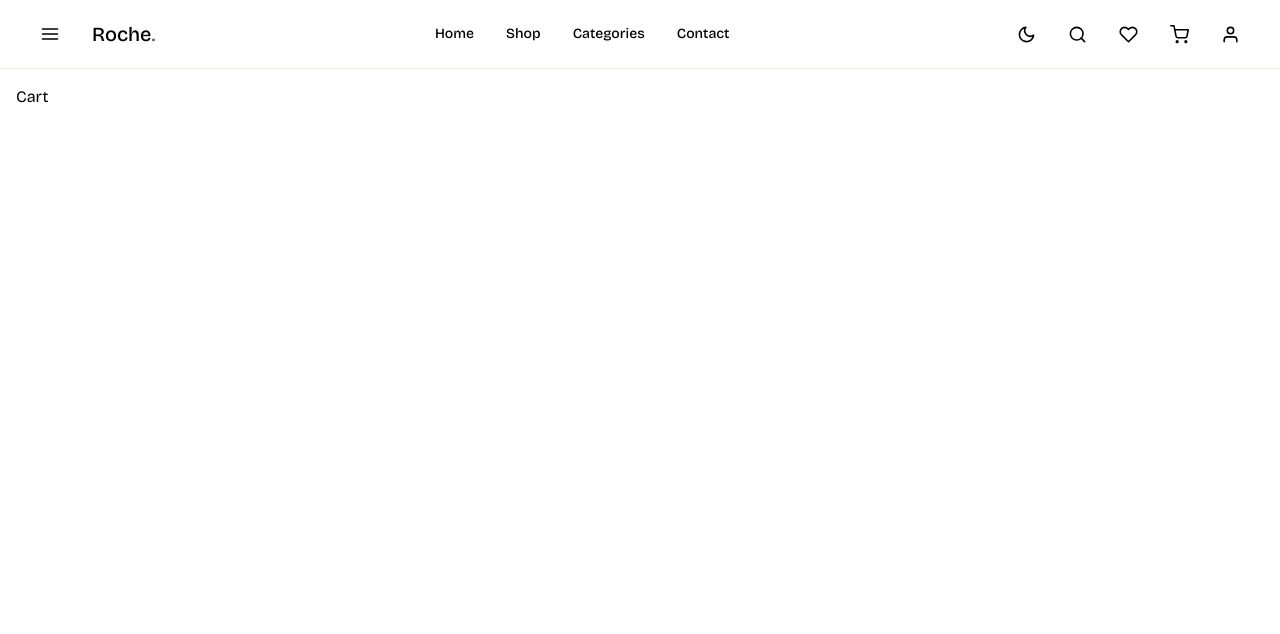
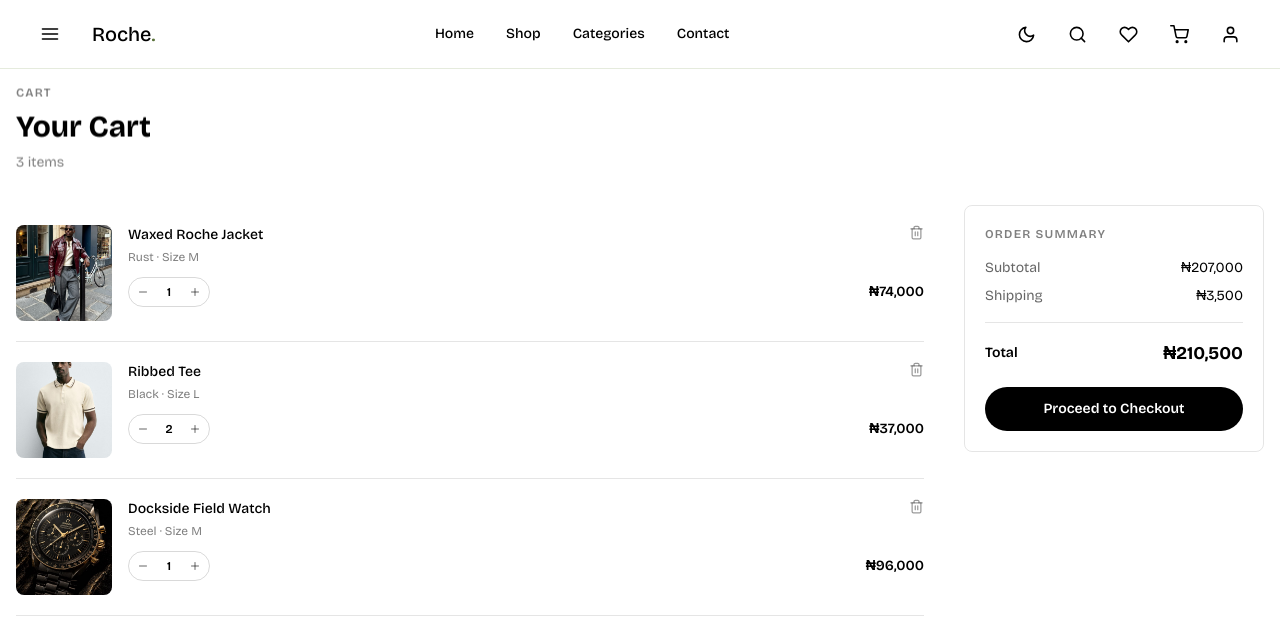
Before and after one commit to Quwambinuyo/Roche, a React (Vite) app in the folder frontend/: page /cart in a window 1280 px wide. Shown: the top 634 px of the page. Built offline with nearby package versions, Linux system fonts and the light colour scheme.

Commit message:
cart context added

```diff
--- /dev/null
+++ b/frontend/src/context/CartContext.jsx
@@ -0,0 +1,82 @@
+import React, { createContext, useContext, useEffect, useState } from "react";
+
+import { getItem, setItem } from "../utils/localStorage";
+
+const CartContext = createContext(undefined);
+
+const CART_STORAGE_KEY = "cart";
+
+const buildLineId = (product, color, size) =>
+  [product.slug, color?.name ?? "no-color", size ?? "no-size"].join("::");
+
+const parsePrice = (price) => Number(price.replace(/[₦,]/g, ""));
+
+export const CartProvider = ({ children }) => {
+  const [items, setItems] = useState(() => getItem(CART_STORAGE_KEY, []));
+
+  useEffect(() => {
+    setItem(CART_STORAGE_KEY, items);
+  }, [items]);
+
+  const addToCart = ({ product, color = null, size = null, qty = 1 }) => {
+    const lineId = buildLineId(product, color, size);
+
+    setItems((prev) => {
+      const existing = prev.find((line) => line.id === lineId);
+
+      if (existing) {
+        return prev.map((line) =>
+          line.id === lineId ? { ...line, qty: line.qty + qty } : line,
+        );
+      }
+
+      return [...prev, { id: lineId, product, color, size, qty }];
+    });
+  };
+
+  const removeFromCart = (lineId) => {
+    setItems((prev) => prev.filter((line) => line.id !== lineId));
+  };
+
+  const updateQty = (lineId, qty) => {
+    if (qty <= 0) {
+      removeFromCart(lineId);
+      return;
+    }
+
+    setItems((prev) =>
+      prev.map((line) => (line.id === lineId ? { ...line, qty } : line)),
+    );
+  };
+
+  const clearCart = () => setItems([]);
+
+  const itemCount = items.reduce((sum, line) => sum + line.qty, 0);
+
+  const subtotal = items.reduce(
+    (sum, line) => sum + parsePrice(line.product.price) * line.qty,
+    0,
+  );
+
+  const value = {
+    items,
+    addToCart,
+    removeFromCart,
+    updateQty,
+    clearCart,
+    itemCount,
+    subtotal,
+  };
+
+  return <CartContext.Provider value={value}>{children}</CartContext.Provider>;
+};
+
+export const useCart = () => {
+  const context = useContext(CartContext);
+  if (context === undefined) {
+    throw new Error("useCart must be used within a CartProvider");
+  }
+  return context;
+};
+
+export default CartContext;
--- a/frontend/src/main.jsx
+++ b/frontend/src/main.jsx
@@ -8,6 +8,7 @@ import App from "./App.jsx";
 import { store } from "./redux/store";
 import { ThemeProvider } from "./context/ThemeContext";
 import { CountryProvider } from "./context/CountryContext.jsx";
+import CartContext from "./context/CartContext.jsx";
 
 createRoot(document.getElementById("root")).render(
   <StrictMode>
@@ -15,7 +16,9 @@ createRoot(document.getElementById("root")).render(
       <Provider store={store}>
         <ThemeProvider>
           <CountryProvider>
-            <App />
+            <CartContext>
+              <App />
+            </CartContext>
           </CountryProvider>
         </ThemeProvider>
       </Provider>
--- a/frontend/src/pages/Cart/Cart.jsx
+++ b/frontend/src/pages/Cart/Cart.jsx
@@ -1,7 +1,197 @@
-import React from "react";
+import React, { useState } from "react";
+import { Link } from "react-router-dom";
+import { Minus, Plus, Trash2 } from "lucide-react";
+import Reveal from "../Landing/Reveal";
+import RevealImage from "../../components/UI/RevealImage";
+import RailEmptyState from "../Home/RailEmptyState";
+import { PRODUCTS } from "../../mock/clothing";
+
+const buildMockCart = () => [
+  {
+    product: PRODUCTS[3],
+    color: PRODUCTS[3].colors[0],
+    size: "M",
+    qty: 1,
+  },
+  {
+    product: PRODUCTS[1],
+    color: PRODUCTS[1].colors[0],
+    size: "L",
+    qty: 2,
+  },
+  {
+    product: PRODUCTS[15],
+    color: PRODUCTS[15].colors[0],
+    size: "M",
+    qty: 1,
+  },
+];
+
+const parsePrice = (price) => Number(price.replace(/[₦,]/g, ""));
+
+const formatNaira = (value) => `₦${value.toLocaleString("en-NG")}`;
+
+const SHIPPING_FLAT = 3500;
+
+const CartLine = ({ line, onQtyChange, onRemove }) => {
+  const { product, color, size, qty } = line;
+  const lineTotal = parsePrice(product.price) * qty;
+
+  return (
+    <div className="flex gap-4 py-5 border-b border-secondary/10">
+      <Link to={`/shop/${product.slug}`} className="shrink-0">
+        <RevealImage
+          src={product.image}
+          alt={product.name}
+          className="w-20 h-20 md:w-24 md:h-24 rounded-lg"
+          imgClassName="object-cover"
+        />
+      </Link>
+
+      <div className="flex-1 min-w-0">
+        <div className="flex items-start justify-between gap-2">
+          <Link
+            to={`/shop/${product.slug}`}
+            className="text-sm font-medium text-secondary hover:text-tertiary-600 transition-colors"
+          >
+            {product.name}
+          </Link>
+          <button
+            onClick={() => onRemove(product.slug)}
+            aria-label="Remove item"
+            className="text-secondary/40 hover:text-secondary transition-colors shrink-0"
+          >
+            <Trash2 size={15} />
+          </button>
+        </div>
+
+        <p className="text-xs text-secondary/50 mt-1">
+          {color?.name} · Size {size}
+        </p>
+
+        <div className="flex items-center justify-between mt-3">
+          <div className="flex items-center rounded-full border border-secondary/15">
+            <button
+              onClick={() => onQtyChange(product.slug, Math.max(1, qty - 1))}
+              className="w-7 h-7 flex items-center justify-center text-secondary/60 hover:text-secondary transition-colors"
+            >
+              <Minus size={12} />
+            </button>
+            <span className="w-6 text-center text-xs font-semibold text-secondary">
+              {qty}
+            </span>
+            <button
+              onClick={() => onQtyChange(product.slug, qty + 1)}
+              className="w-7 h-7 flex items-center justify-center text-secondary/60 hover:text-secondary transition-colors"
+            >
+              <Plus size={12} />
+            </button>
+          </div>
+
+          <p className="text-sm font-semibold text-secondary">
+            {formatNaira(lineTotal)}
+          </p>
+        </div>
+      </div>
+    </div>
+  );
+};
 
 const Cart = () => {
-  return <div>Cart</div>;
+  const [items, setItems] = useState(buildMockCart);
+
+  const handleQtyChange = (slug, qty) => {
+    setItems((prev) =>
+      prev.map((line) =>
+        line.product.slug === slug ? { ...line, qty } : line,
+      ),
+    );
+  };
+
+  const handleRemove = (slug) => {
+    setItems((prev) => prev.filter((line) => line.product.slug !== slug));
+  };
+
+  const subtotal = items.reduce(
+    (sum, line) => sum + parsePrice(line.product.price) * line.qty,
+    0,
+  );
+  const shipping = items.length > 0 ? SHIPPING_FLAT : 0;
+  const total = subtotal + shipping;
+
+  return (
+    <div className="">
+      <Reveal className="mb-8">
+        <p className="text-xs font-semibold tracking-widest text-secondary/50 uppercase">
+          Cart
+        </p>
+        <h1 className="font-bold text-2xl md:text-3xl text-secondary mt-2">
+          Your Cart
+        </h1>
+        {items.length > 0 && (
+          <p className="text-sm text-secondary/50 mt-2">
+            {items.length} {items.length === 1 ? "item" : "items"}
+          </p>
+        )}
+      </Reveal>
+
+      {items.length === 0 ? (
+        <RailEmptyState
+          message="Your cart is empty. Add something you like to see it here."
+          ctaLabel="Browse Shop"
+          ctaHref="/shop"
+        />
+      ) : (
+        <div className="grid md:grid-cols-[1fr_300px] gap-10 items-start">
+          <div>
+            {items.map((line) => (
+              <CartLine
+                key={line.product.slug}
+                line={line}
+                onQtyChange={handleQtyChange}
+                onRemove={handleRemove}
+              />
+            ))}
+          </div>
+
+          <div className="rounded-lg border border-secondary/10 p-5 sticky top-6">
+            <p className="text-xs font-semibold tracking-widest text-secondary/50 uppercase mb-4">
+              Order Summary
+            </p>
+
+            <div className="space-y-2">
+              <div className="flex items-center justify-between text-sm">
+                <span className="text-secondary/60">Subtotal</span>
+                <span className="text-secondary">{formatNaira(subtotal)}</span>
+              </div>
+              <div className="flex items-center justify-between text-sm">
+                <span className="text-secondary/60">Shipping</span>
+                <span className="text-secondary">{formatNaira(shipping)}</span>
+              </div>
+            </div>
+
+            <div className="h-px bg-secondary/10 my-4" />
+
+            <div className="flex items-center justify-between mb-5">
+              <span className="text-sm font-semibold text-secondary">
+                Total
+              </span>
+              <span className="text-lg font-bold text-secondary">
+                {formatNaira(total)}
+              </span>
+            </div>
+
+            <Link
+              to="/checkout"
+              className="block text-center h-11 leading-[44px] rounded-full text-sm font-semibold bg-secondary text-primary hover:bg-tertiary-800 transition-colors"
+            >
+              Proceed to Checkout
+            </Link>
+          </div>
+        </div>
+      )}
+    </div>
+  );
 };
 
 export default Cart;
```
